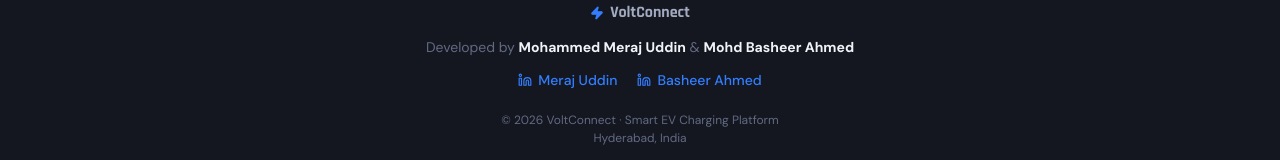
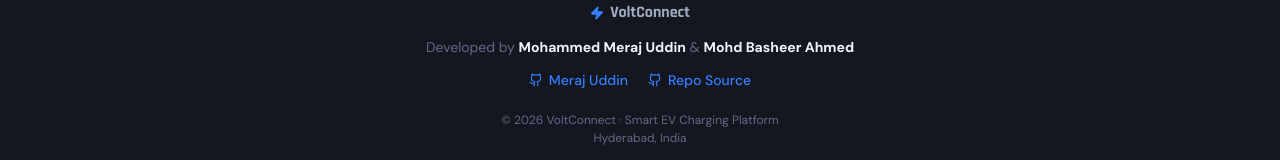
Before and after one commit to jawaduddin470-coder/VoltConnect, a React (Vite) app: page / in a window 1280 px wide. Shown: the part 2090-2250 px from the top of the page. Built offline with nearby package versions, Linux system fonts and the light colour scheme; no server answers.

Commit message:
fix: resolve recurring login issues and update social links to GitHub

```diff
--- a/src/components/Footer.jsx
+++ b/src/components/Footer.jsx
@@ -1,5 +1,5 @@
 import React from 'react';
-import { Linkedin, Zap } from 'lucide-react';
+import { Github, Zap } from 'lucide-react';
 import { useLocation } from 'react-router-dom';
 
 const Footer = () => {
@@ -30,7 +30,7 @@ const Footer = () => {
                 </p>
                 <div style={{ display: 'flex', gap: 20, flexWrap: 'wrap', justifyContent: 'center' }}>
                     <a
-                        href="https://www.linkedin.com/in/merajuddin-0751a6396"
+                        href="https://github.com/jawaduddin470-coder"
                         target="_blank" rel="noopener noreferrer"
                         style={{
                             display: 'inline-flex',
@@ -44,11 +44,11 @@ const Footer = () => {
                         onMouseEnter={(e) => e.currentTarget.style.opacity = '0.8'}
                         onMouseLeave={(e) => e.currentTarget.style.opacity = '1'}
                     >
-                        <Linkedin size={14} />
+                        <Github size={14} />
                         Meraj Uddin
                     </a>
                     <a
-                        href="https://www.linkedin.com/in/mohd-basheer-ahmed-5247593a6/?lipi=urn%3Ali%3Apage%3Ad_flagship3_profile_view_base_contact_details%3BUCTVRMwzSIGpz55RAd6TkQ%3D%3D"
+                        href="https://github.com/jawaduddin470-coder/VoltConnect"
                         target="_blank" rel="noopener noreferrer"
                         style={{
                             display: 'inline-flex',
@@ -62,8 +62,8 @@ const Footer = () => {
                         onMouseEnter={(e) => e.currentTarget.style.opacity = '0.8'}
                         onMouseLeave={(e) => e.currentTarget.style.opacity = '1'}
                     >
-                        <Linkedin size={14} />
-                        Basheer Ahmed
+                        <Github size={14} />
+                        Repo Source
                     </a>
                 </div>
             </div>
--- a/src/context/AuthContext.jsx
+++ b/src/context/AuthContext.jsx
@@ -8,6 +8,7 @@ import {
     signOut,
     onAuthStateChanged,
 } from 'firebase/auth';
+// Keep all imports; signInWithRedirect is used as a popup fallback
 import { doc, getDoc, setDoc } from 'firebase/firestore';
 import { auth, googleProvider, db } from '../firebase';
 
@@ -56,19 +57,6 @@ export const AuthProvider = ({ children }) => {
     };
 
     useEffect(() => {
-        // Handle redirect result (for Google Sign-in)
-        const checkRedirect = async () => {
-            try {
-                const result = await getRedirectResult(auth);
-                if (result) {
-                    console.log("AuthContext: Successfully logged in via redirect", result.user.email);
-                }
-            } catch (error) {
-                console.error("AuthContext: Redirect result error", error);
-            }
-        };
-        checkRedirect();
-
         const unsubscribe = onAuthStateChanged(auth, async (currentUser) => {
             // Set user immediately and stop blocking the UI
             setUser(currentUser);
@@ -111,9 +99,17 @@ export const AuthProvider = ({ children }) => {
 
     const loginWithGoogle = async () => {
         try {
-            await signInWithRedirect(auth, googleProvider);
+            // Try popup first (works in browsers and PWA)
+            const result = await signInWithPopup(auth, googleProvider);
+            return result;
         } catch (error) {
-            console.error("AuthContext: Redirect start error", error);
+            // If popup is blocked, fall back to redirect
+            if (error.code === 'auth/popup-blocked' || error.code === 'auth/popup-closed-by-user') {
+                console.warn("AuthContext: Popup blocked/closed, trying redirect...", error.code);
+                await signInWithRedirect(auth, googleProvider);
+                return; // page will redirect, no further action needed
+            }
+            console.error("AuthContext: Google sign-in error", error);
             throw error;
         }
     };
--- a/src/pages/LoginPage.jsx
+++ b/src/pages/LoginPage.jsx
@@ -37,17 +37,21 @@ const LoginPage = () => {
     const handleGoogle = async () => {
         setError('');
         try {
-            console.log("Initiating Google Login popup...");
-            await loginWithGoogle();
-            navigate(userRole === 'driver' ? '/map' : '/operator/dashboard');
+            console.log("Initiating Google Login...");
+            const result = await loginWithGoogle();
+            // If popup succeeded, result is truthy → navigate immediately
+            if (result) {
+                navigate(userRole === 'driver' ? '/map' : '/operator/dashboard');
+            }
+            // If redirect was triggered (popup blocked), the page will navigate away — do nothing
         } catch (err) {
             console.error('Google login error details:', err.code, err.message);
-
-            // Provide a more helpful error message for common issues
             if (err.code === 'auth/popup-closed-by-user') {
-                setError('Popup was closed before completing the sign in. Please try again.');
+                setError('Sign-in cancelled. Please try again.');
             } else if (err.code === 'auth/unauthorized-domain') {
-                setError('This domain is not authorized for Google Sign-In in your Firebase Console.');
+                setError('This domain is not authorized for Google Sign-In. Check your Firebase Console → Authentication → Settings → Authorized domains.');
+            } else if (err.code === 'auth/cancelled-popup-request') {
+                // silently ignore — another popup was opened
             } else {
                 setError(err.message.replace('Firebase: ', '').replace(/\(.*\)$/, '').trim());
             }
```
